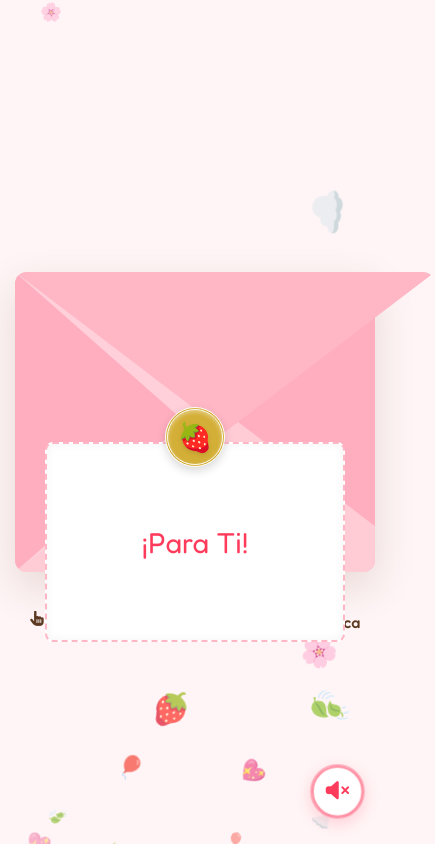
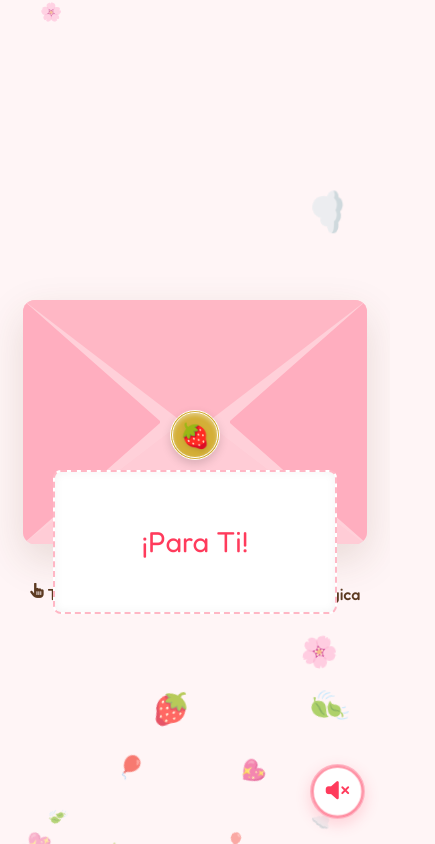
Before and after one commit to cardenaswalker2/Invitacion, a plain HTML site: page index.html in a window 390 px wide. Shown: the whole page, 435 px wide, since content can reach past the window. Drawn offline with Linux system fonts and the light colour scheme.

Commit message:
Ajuste responsivo del sobre en pantallas moviles

```diff
--- a/style.css
+++ b/style.css
@@ -148,20 +148,20 @@ body {
 }
 
 .envelope-container {
+    --env-w: 420px;
+    --env-h: 300px;
     width: 100%;
-    perspective: 1200px;
     display: flex;
     justify-content: center;
     align-items: center;
-    min-height: 450px;
+    min-height: 420px;
     transition: transform 0.8s ease, opacity 0.8s ease;
 }
 
 .envelope {
     position: relative;
-    width: 100%;
-    max-width: 420px;
-    height: 300px;
+    width: var(--env-w);
+    height: var(--env-h);
     background-color: var(--color-primary-pink);
     border-radius: 12px;
     box-shadow: var(--shadow-heavy);
@@ -201,9 +201,9 @@ body {
     left: 0;
     width: 0;
     height: 0;
-    border-left: 210px solid transparent;
-    border-right: 210px solid transparent;
-    border-bottom: 160px solid #ffccd6;
+    border-left: calc(var(--env-w) / 2) solid transparent;
+    border-right: calc(var(--env-w) / 2) solid transparent;
+    border-bottom: calc(var(--env-h) * 0.54) solid #ffccd6;
     z-index: 3;
 }
 
@@ -214,10 +214,10 @@ body {
     left: 0;
     width: 100%;
     height: 100%;
-    border-left: 170px solid #ffaebf;
-    border-right: 170px solid #ffaebf;
-    border-top: 150px solid transparent;
-    border-bottom: 150px solid transparent;
+    border-left: calc(var(--env-w) * 0.4) solid #ffaebf;
+    border-right: calc(var(--env-w) * 0.4) solid #ffaebf;
+    border-top: calc(var(--env-h) * 0.5) solid transparent;
+    border-bottom: calc(var(--env-h) * 0.5) solid transparent;
     z-index: 2;
 }
 
@@ -227,9 +227,9 @@ body {
     left: 0;
     width: 100%;
     height: 100%;
-    border-left: 210px solid transparent;
-    border-right: 210px solid transparent;
-    border-top: 160px solid var(--color-primary-pink);
+    border-left: calc(var(--env-w) / 2) solid transparent;
+    border-right: calc(var(--env-w) / 2) solid transparent;
+    border-top: calc(var(--env-h) * 0.54) solid var(--color-primary-pink);
     border-radius: 12px 12px 0 0;
     transform-origin: top;
     z-index: 8;
@@ -238,7 +238,7 @@ body {
 
 .envelope-seal {
     position: absolute;
-    top: 135px;
+    top: calc(var(--env-h) * 0.45);
     left: calc(50% - 30px);
     width: 60px;
     height: 60px;
@@ -824,4 +824,20 @@ body {
     .detail-card.full-width {
         grid-column: span 1;
     }
+
+    .envelope-container {
+        --env-w: 88vw;
+        --env-h: calc(88vw * 0.71);
+        min-height: 320px;
+    }
+
+    .envelope-seal {
+        width: 50px !important;
+        height: 50px !important;
+        left: calc(50% - 25px) !important;
+    }
+
+    .seal-strawberry {
+        font-size: 24px !important;
+    }
 }
```
